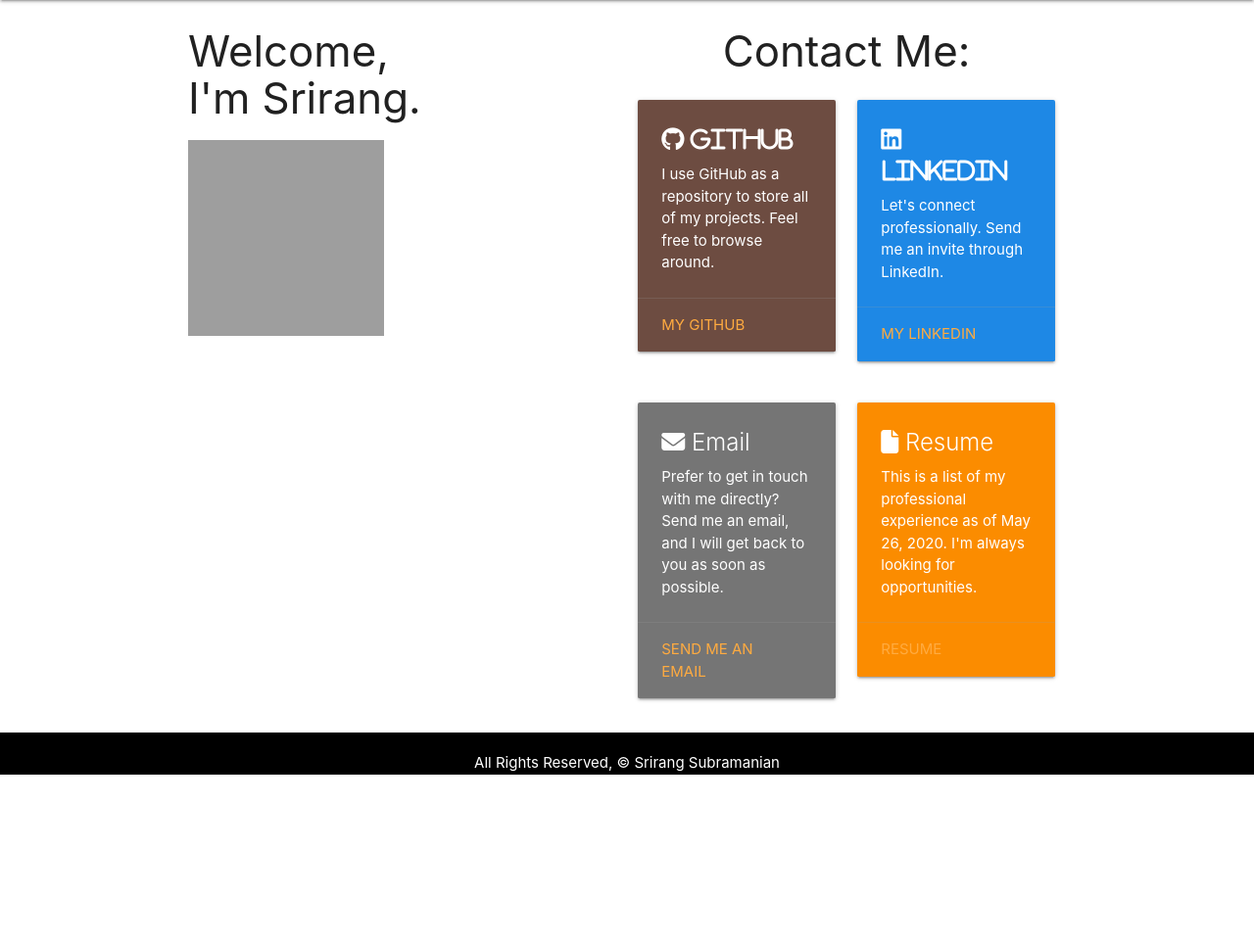
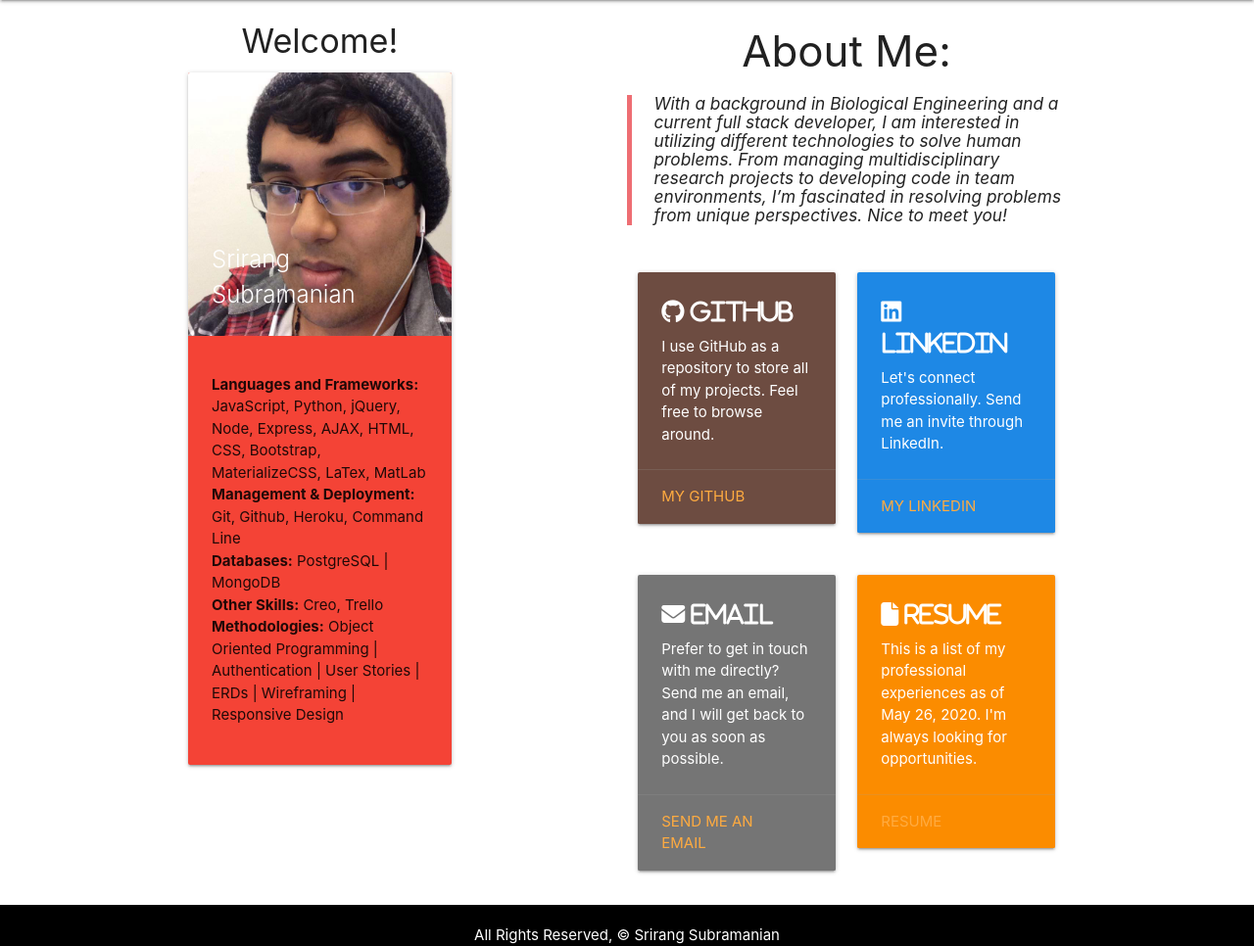
Before and after one commit to KingSri/portfolio, a Django app: page / in a window 1280 px wide. Shown: the part 64-1030 px from the top of the page at 98% size. Before the commit the page ends 855 px from the top, so only its background shows below. Run offline with Django 3.2, Linux system fonts and the light colour scheme; some libraries are stand-ins or nearby versions; grey boxes are pictures that could not be loaded.

Commit message:
finished homepage with working functionality

```diff
--- a/main_app/templates/home.html
+++ b/main_app/templates/home.html
@@ -5,19 +5,58 @@
 
 
 <div id='container' style="width:100%">
-  <div id="left" style="float:left; width:30%;">
-    <h3>Welcome, I'm Srirang.</h3>
-    <img src="https://picsum.photos/200" alt="{% static 'github.jpg'%}">
-    <h6>
 
 
-    </h6>
+  <!-- Left side of page -->
+  <div id="left" style="float:left; width:30%;">
+  <h4 class="center">Welcome!</h4>
+  <div class="col s12 m6">
+    <div class="card red">
+      <div class="card-image">
+        <img src="{% static "Hipster.jpg" %}" alt= "Profile Picture">
+        <span class="card-title">Srirang Subramanian</span>
+      </div>
+      <div class="card-content">
+        <ul>
+          <li>
+            <b>Languages and Frameworks:</b> JavaScript, Python, jQuery, Node, Express, AJAX, HTML, CSS, Bootstrap, MaterializeCSS, LaTex, MatLab
+          </li>
+          <li>
+            <b>Management & Deployment:</b> Git, Github, Heroku, Command Line
+          </li>
+          <li>
+            <b>Databases:</b> PostgreSQL | MongoDB
+          </li>
+          <li>
+            <b>Other Skills:</b> Creo, Trello
+            </li>
+          <li>
+            <b>Methodologies:</b> Object Oriented Programming | Authentication | User Stories | ERDs | Wireframing | Responsive Design
+          </li>
+        </ul>
+
+      </div>
+    </div>
+  </div>
+
 
 
   </div>
 
+
+
+
+<!-- Right side of page -->
   <div id='right' style='float:right; width:50%;'>
-    <h3 class="center">Contact Me:</h3>
+    <h3 class="center">About Me:</h3>
+
+    <div class="row">
+      <blockquote>
+        <h6><i>With a background in Biological Engineering and a current full stack developer, I am interested in utilizing different
+          technologies to solve human problems. From managing multidisciplinary research projects to developing code in
+          team environments, I’m fascinated in resolving problems from unique perspectives. Nice to meet you!</i></h6>
+      </blockquote>
+      </div>
 
     <div class="row">
       <!-- GitHub -->
@@ -56,7 +95,7 @@
     <div class="col s12 m6">
       <div class="card grey darken-1 hoverable">
         <div class="card-content white-text">
-          <span class="card-title"><i class="fas fa-envelope"></i>  Email</span>
+          <span class="card-title"><i class="fas fa-envelope"> Email</i>  </span>
           <p>Prefer to get in touch with me directly? Send me an email, and I will get back to you as soon as possible. </p>
         </div>
         <div class="card-action">
@@ -69,8 +108,8 @@
     <div class="col s12 m6">
       <div class="card orange darken-1 hoverable">
         <div class="card-content white-text">
-          <span class="card-title"><i class="fas fa-file"></i>  Resume</span>
-          <p>This is a list of my professional experience as of May 26, 2020. I'm always looking for opportunities. </p>
+          <span class="card-title"><i class="fas fa-file"> Resume</i>  </span>
+          <p>This is a list of my professional experiences as of May 26, 2020. I'm always looking for opportunities. </p>
         </div>
         <div class="card-action">
           <a href="{% url 'resume' %}">Resume</a>
@@ -83,6 +122,7 @@
 
 
 
+
 </div>
 
 </div>
```
Also changed, not shown: main_app/static/Hipster.jpg (added).
